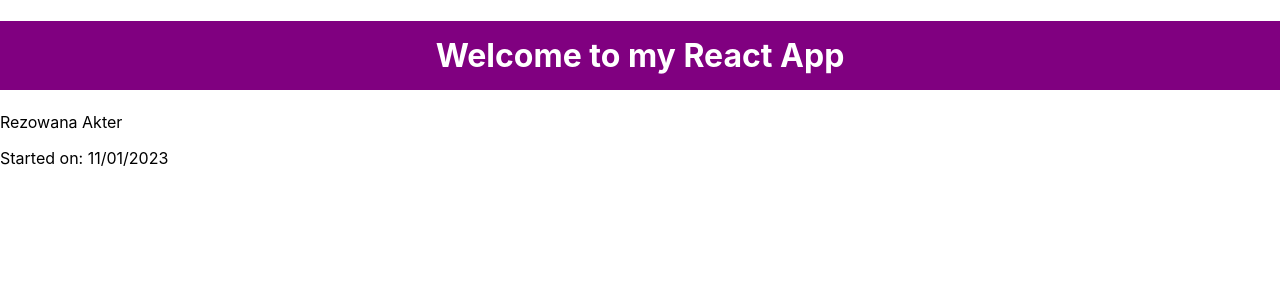
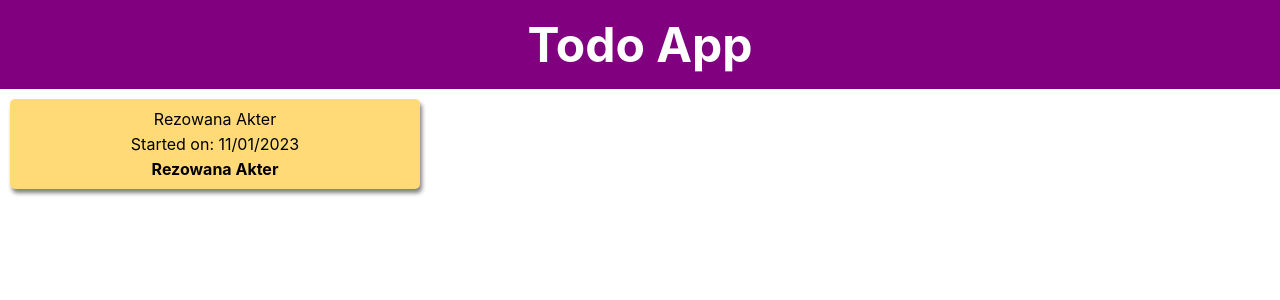
Before and after one commit to RAakter/basic-react-app, a React (Create React App) app: page / in a window 1280 px wide. Shown: the top 300 px of the page. Built offline with nearby package versions, Linux system fonts and the light colour scheme.

Commit message:
Tutorial 6 : design a card

```diff
--- a/public/index.html
+++ b/public/index.html
@@ -25,7 +25,7 @@
       Learn how to configure a non-root public URL by running `npm run build`.
     -->
     <title>My React App</title>
-    <!-- <link rel="stylesheet" href="style.css"> -->
+    <link rel="stylesheet" href="style.css">
   </head>
   <body>
     <noscript>You need to enable JavaScript to run this app.</noscript>
--- a/public/style.css
+++ b/public/style.css
@@ -1,3 +1,7 @@
+*{
+    margin: 0;
+    padding: 0;
+}
 .headingStyle{
     background-color: purple;
     color: white;
@@ -8,3 +12,30 @@
 .largeText{
     font-size: 3rem;
 }
+
+.card{
+    background: #ffda77;
+    box-shadow: 2px 4px 4px gray;
+    border-radius: 5px;
+    margin: 10px;
+    padding: 10px;
+    width: 390px;
+    display: inline-block;
+}
+
+.cardTitle{
+    text-align: center;
+    margin-bottom: 5px;
+}
+
+.cardDes{
+    text-align: center;
+    margin-bottom: 5px;
+
+}
+
+.cardFooter{
+    text-align: center;
+    font-weight: bold;
+
+}
--- a/src/index.js
+++ b/src/index.js
@@ -21,11 +21,12 @@ const root = ReactDOM.createRoot(document.getElementById('root'));
 
 root.render(
   <div>
-    <h1 className="headingStyle largeText">Welcome to my React App</h1>
-    <p>{name}</p>
-    <p>Started on: {dateName + "/0" +monthName+ "/" + yearName}</p>
-    <p>{}</p>
-    <p>{}</p>
+    <h1 className="headingStyle largeText">Todo App</h1>
+    <div className='card'>
+      <p className='cardTitle'>{name}</p>
+      <p className='cardDes'>Started on: {dateName + "/0" +monthName+ "/" + yearName}</p>
+      <p className='cardFooter'>{name}</p>
+    </div>
   </div>
   // <React.StrictMode>
   //   <App />
```
